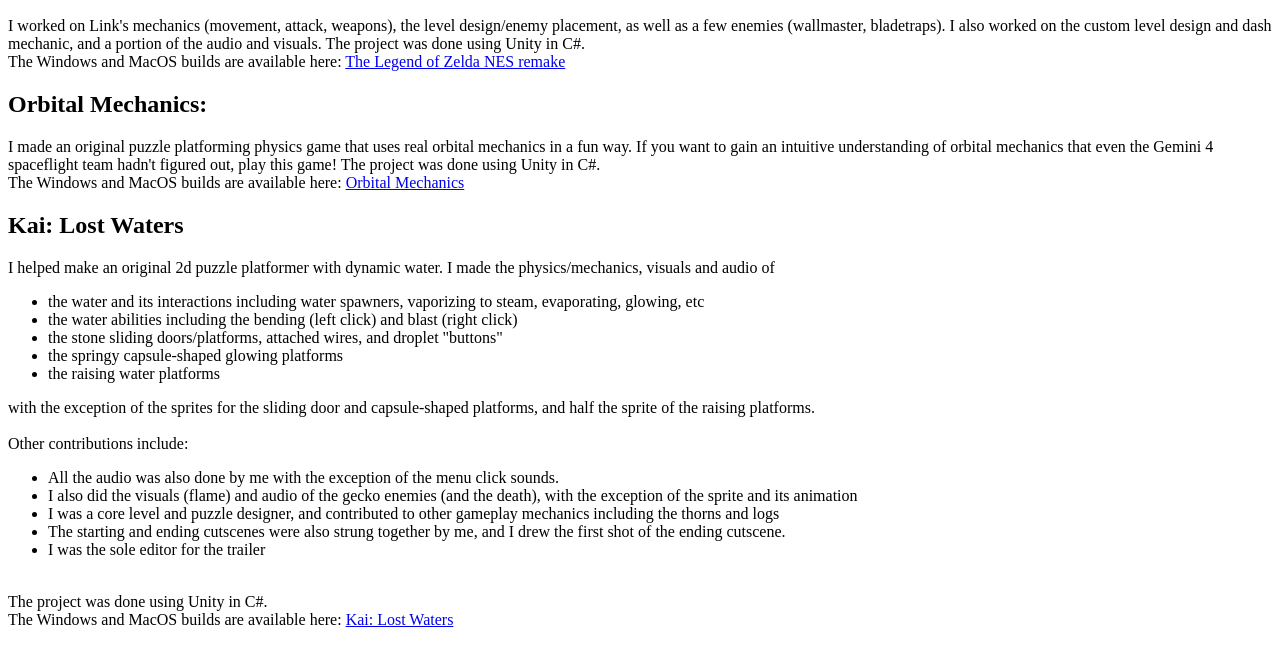
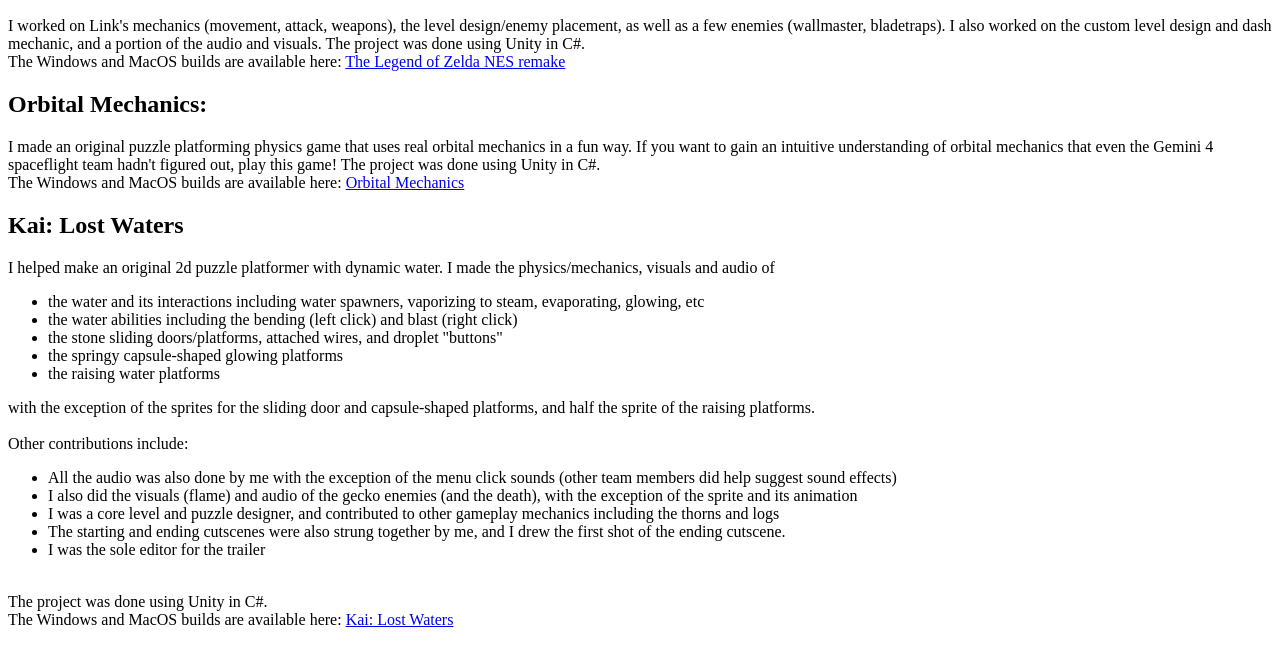
Before and after one commit to JoelHuangZeEn/portfolio, a plain HTML site: page index.html in a window 1280 px wide. Shown: the part 96-762 px from the top of the page. Drawn offline with Linux system fonts and the light colour scheme.

Commit message:
added caveat for sfx

```diff
--- a/index.html
+++ b/index.html
@@ -41,7 +41,7 @@
             <br/><br/>
             Other contributions include:
             <ul>
-            <li>All the audio was also done by me with the exception of the menu click sounds.</li>
+            <li>All the audio was also done by me with the exception of the menu click sounds (other team members did help suggest sound effects) </li>
             <li>I also did the visuals (flame) and audio of the gecko enemies (and the death), with the exception of the sprite and its animation</li>
             <li>I was a core level and puzzle designer, and contributed to other gameplay mechanics including the thorns and logs</li>
             <li>The starting and ending cutscenes were also strung together by me, and I drew the first shot of the ending cutscene.</li>
```
